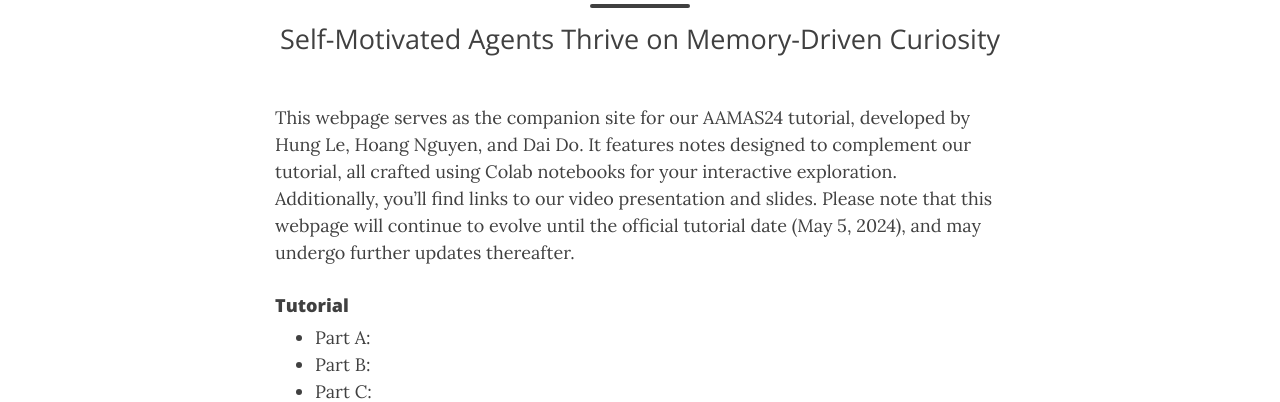
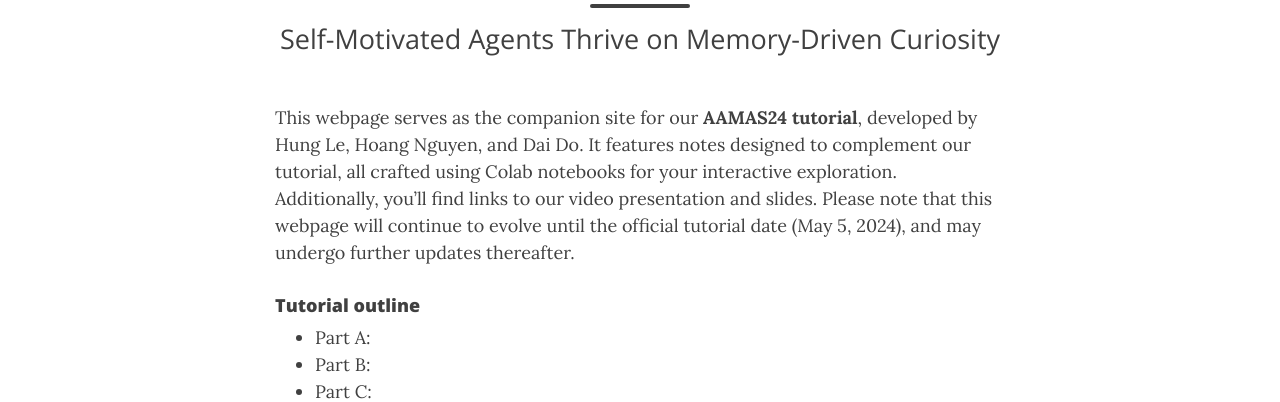
Before and after one commit to rl-memory-exploration-tutorial/rl-memory-exploration-tutorial.github.io, a Jekyll site: the page built from index.md, in a window 1280 px wide and 989 px high. Shown: the part 177-579 px from the top of the window. Built offline with Jekyll 4.4.1, drawn with Linux system fonts in a browser that asks for light colours; nearby versions of some CDN libraries; comment, search, counter and statistics services are not loaded.

Commit message:
Update index.md

```diff
--- a/index.md
+++ b/index.md
@@ -4,9 +4,9 @@ title: Unlocking Exploration
 subtitle: Self-Motivated Agents Thrive on Memory-Driven Curiosity
 ---
 
-This webpage serves as the companion site for our AAMAS24 tutorial, developed by Hung Le, Hoang Nguyen, and Dai Do. It features notes designed to complement our tutorial, all crafted using Colab notebooks for your interactive exploration. Additionally, you'll find links to our video presentation and slides. Please note that this webpage will continue to evolve until the official tutorial date (May 5, 2024), and may undergo further updates thereafter.
+This webpage serves as the companion site for our **AAMAS24 tutorial**, developed by Hung Le, Hoang Nguyen, and Dai Do. It features notes designed to complement our tutorial, all crafted using Colab notebooks for your interactive exploration. Additionally, you'll find links to our video presentation and slides. Please note that this webpage will continue to evolve until the official tutorial date (May 5, 2024), and may undergo further updates thereafter.
 
-#### Tutorial
+#### Tutorial outline
 - Part A:
 - Part B:
 - Part C:
```
